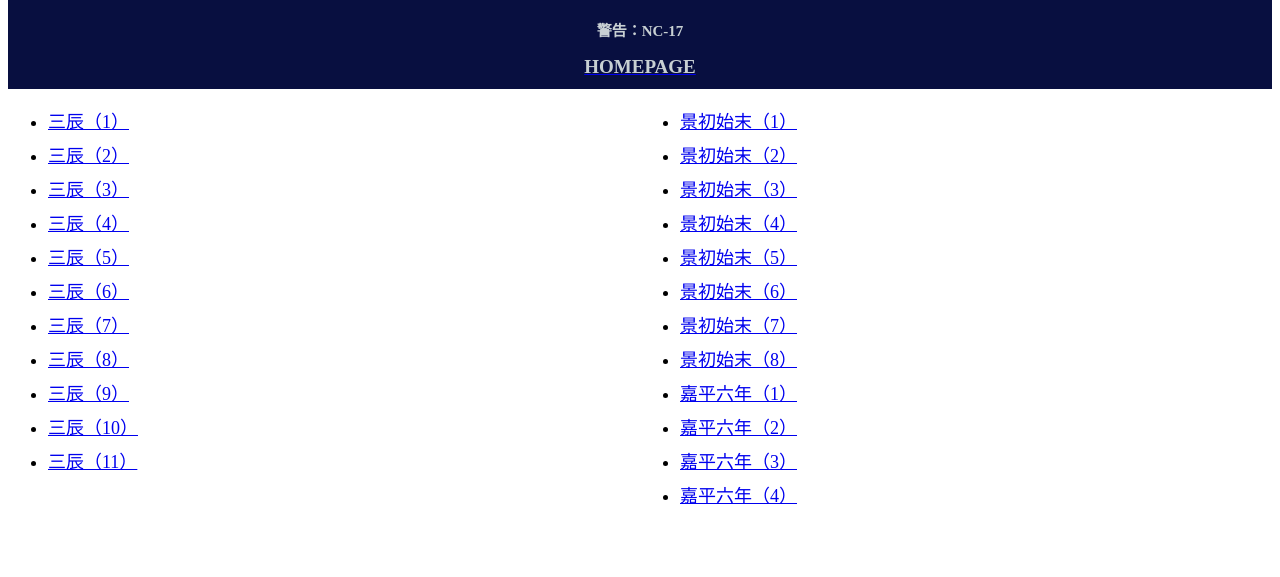
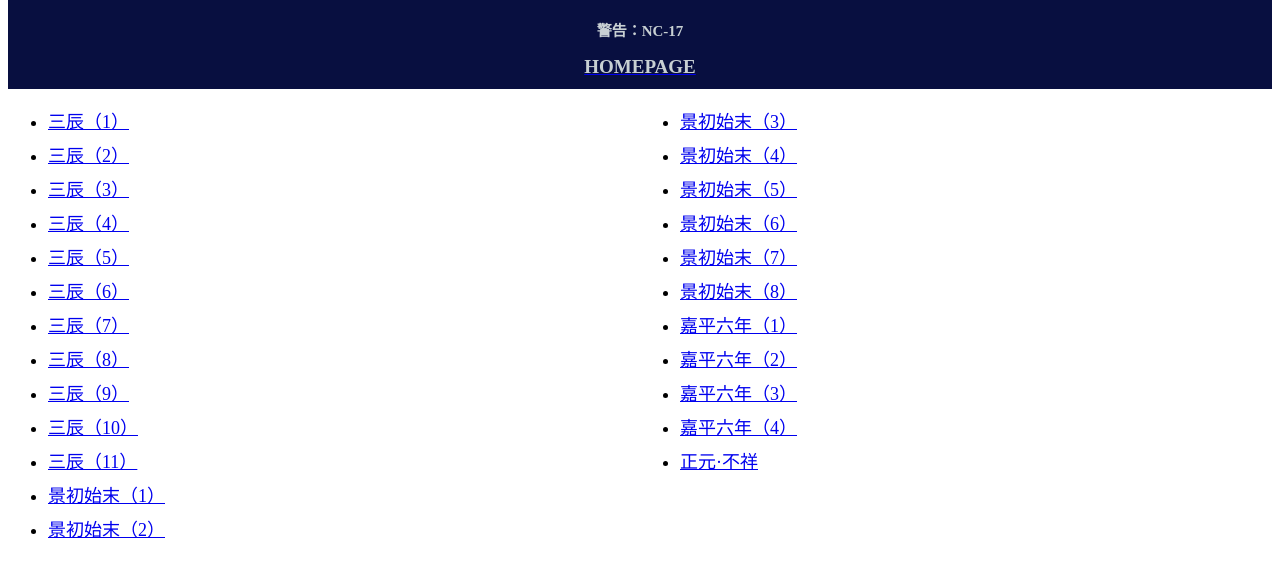
Before and after one commit to materia-prima/du, a plain HTML site: page index.html in a window 1280 px wide. Shown: the part 69-646 px from the top of the page. Drawn offline with Linux system fonts and the light colour scheme.

Commit message:
Update index.html

```diff
--- a/index.html
+++ b/index.html
@@ -83,13 +83,13 @@ HOMEPAGE
  <li> <a href="https://materia-prima.github.io/09.html">三辰（9）</a> </li>
  <li> <a href="https://materia-prima.github.io/10.html">三辰（10）</a> </li>
  <li> <a href="https://materia-prima.github.io/11.html">三辰（11）</a> </li>
+ <li> <a href="https://materia-prima.github.io/12.html">景初始末（1）</a> </li>
+ <li> <a href="https://materia-prima.github.io/13.html">景初始末（2）</a> </li>
  </ul>
 </div>
 
 <div class="second">
 <ul>
- <li> <a href="https://materia-prima.github.io/12.html">景初始末（1）</a> </li>
- <li> <a href="https://materia-prima.github.io/13.html">景初始末（2）</a> </li>
  <li> <a href="https://materia-prima.github.io/14.html">景初始末（3）</a> </li>
  <li> <a href="https://materia-prima.github.io/15.html">景初始末（4）</a> </li>
  <li> <a href="https://materia-prima.github.io/16.html">景初始末（5）</a> </li>
@@ -100,6 +100,7 @@ HOMEPAGE
  <li> <a href="https://materia-prima.github.io/jiaping02.html">嘉平六年（2）</a> </li>
  <li> <a href="https://materia-prima.github.io/jiaping03.html">嘉平六年（3）</a> </li>
  <li> <a href="https://materia-prima.github.io/jiaping04.html">嘉平六年（4）</a> </li>
+ <li> <a href="https://materia-prima.github.io/du/zy01.html">正元·不祥</a> </li>
  </ul>
 </div>
 </body>
```
